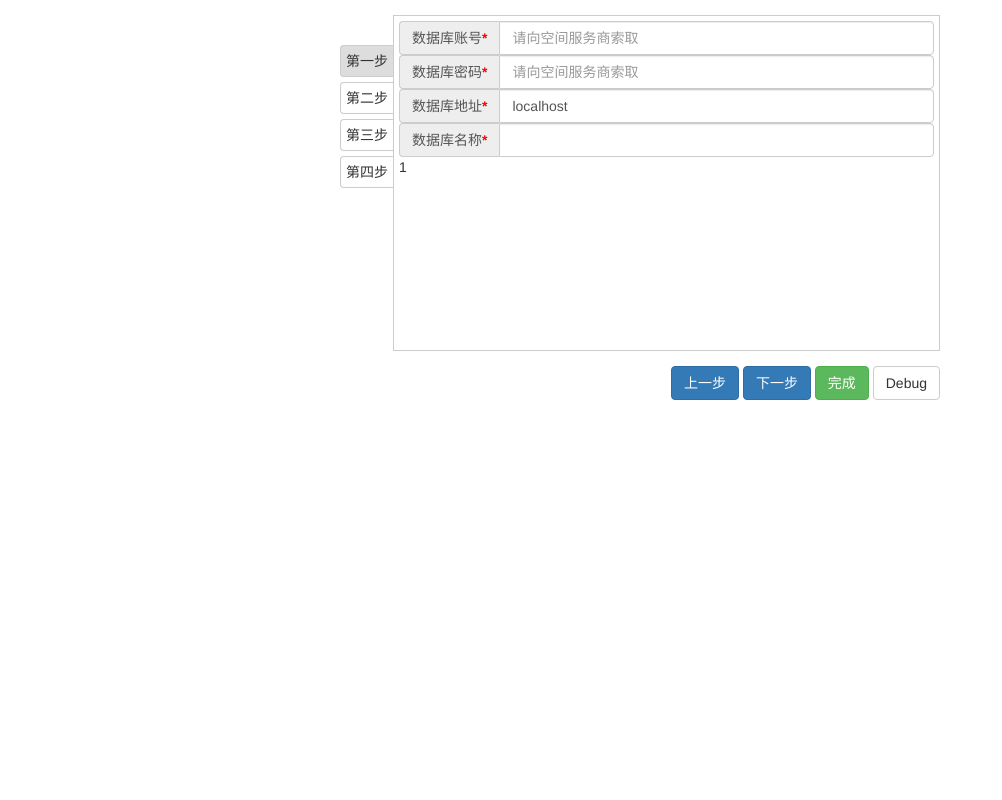
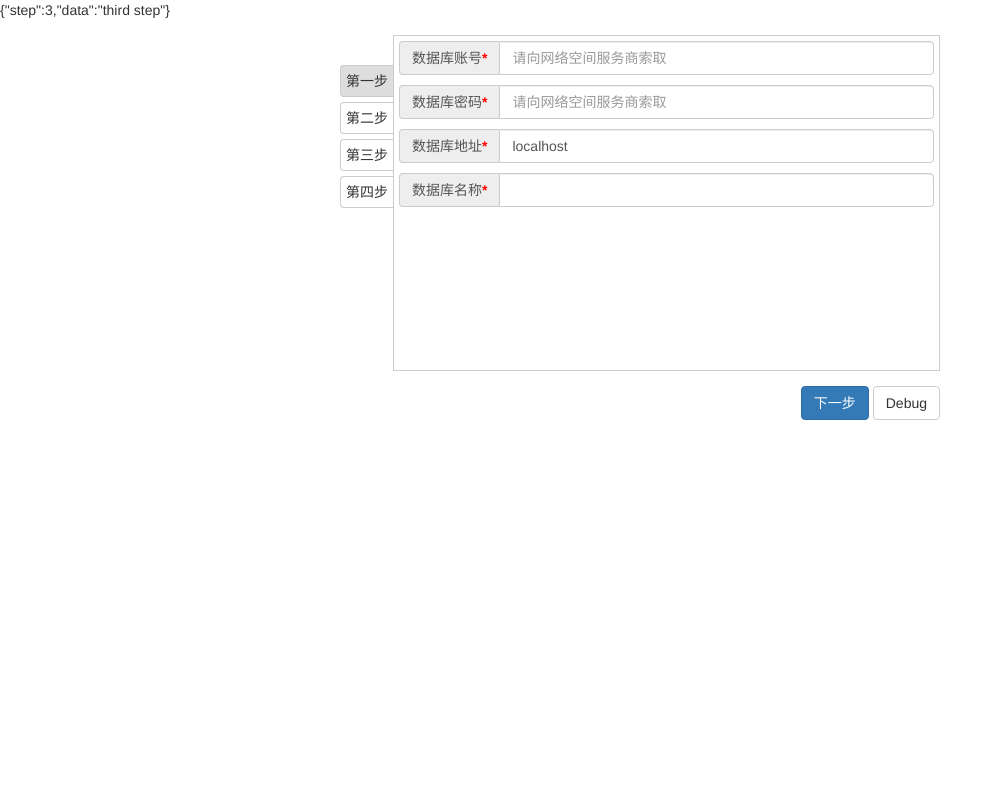
Before and after one commit to HardCarroll/HCMS, a PHP site: page /modules/install/index.php in a window 1280 px wide. Shown: the whole page, without its empty margins (0-1002 px from the left). Run offline with PHP 8.4, Linux system fonts and the light colour scheme.

Commit message:
upload 10/24

```diff
--- a/modules/install/index.php
+++ b/modules/install/index.php
@@ -10,6 +10,15 @@ if (isset($_SESSION["step"]) && !empty($_SESSION["step"])) {
 if (isset($_SESSION["count_steps"]) && !empty($_SESSION["count_steps"])) {
   $count_steps = $_SESSION["count_steps"];
 }
+
+$_SESSION["install"]["0"] = array("step"=>1, "data"=>"first step");
+$_SESSION["install"]["1"] = array("step"=>2, "data"=>"second step");
+$_SESSION["install"]["2"] = array("step"=>3, "data"=>"third step");
+$_SESSION["install"]["3"] = array("step"=>4, "data"=>"fouth step");
+
+echo json_encode($_SESSION["install"][2], 320);
+
+// print_r($_SESSION["install"]);
 ?>
 
 <!DOCTYPE html>
@@ -38,38 +47,35 @@ if (isset($_SESSION["count_steps"]) && !empty($_SESSION["count_steps"])) {
         <div class="step-table-item active">
           <div class="input-group">
             <span class="input-group-addon">数据库账号<b>*</b></span>
-            <input id="inDBAccount" type="text" class="form-control" placeholder="请向空间服务商索取">
+            <input id="inDBAccount" type="text" class="form-control" placeholder="请向网络空间服务商索取">
           </div>
           <div class="input-group">
             <span class="input-group-addon">数据库密码<b>*</b></span>
-            <input id="inDBPassword" type="password" class="form-control" placeholder="请向空间服务商索取">
+            <input id="inDBPassword" type="password" class="form-control" placeholder="请向网络空间服务商索取">
           </div>
           <div class="input-group">
             <span class="input-group-addon">数据库地址<b>*</b></span>
-            <input id="inDBHost" type="text" class="form-control" value="localhost" placeholder="请向空间服务商索取">
+            <input id="inDBHost" type="text" class="form-control" value="localhost" placeholder="请向网络空间服务商索取">
           </div>
           <div class="input-group">
             <span class="input-group-addon">数据库名称<b>*</b></span>
             <input id="inDBName" type="text" class="form-control">
           </div>
-          <div class="return-msg">1</div>
+          <div class="return-msg"></div>
         </div>
         <div class="step-table-item">
-          <p>page2: 1</p>
-          <p>page2: 2</p>
-          <p>page2: 3</p>
-          <p>page2: 4</p>
-          <p>page2: 5</p>
-          <p>page2: 6</p>
-          <p>page2: 7</p>
-          <p>page2: 8</p>
-          <p>page2: 9</p>
-          <p>page2: 10</p>
-          <p>page2: 11</p>
-          <p>page2: 12</p>
-          <p>page2: 13</p>
-          <p>page2: 14</p>
-          <p>page2: 15</p>
+          <div class="input-group">
+            <span class="input-group-addon">管理员账号<b>*</b></span>
+            <input id="inAdminAccount" type="text" class="form-control" placeholder="后台超级管理员账号">
+          </div>
+          <div class="input-group">
+            <span class="input-group-addon">管理员密码<b>*</b></span>
+            <input id="inAdminPassword" type="password" class="form-control" placeholder="后台超级管理员密码">
+          </div>
+          <div class="input-group">
+            <span class="input-group-addon">管理员密码<b>*</b></span>
+            <input id="inAdminConfirm" type="password" class="form-control" placeholder="确认后台超级管理员密码">
+          </div>
         </div>
         <div class="step-table-item">
           <p>page3: 1</p>
@@ -113,9 +119,9 @@ if (isset($_SESSION["count_steps"]) && !empty($_SESSION["count_steps"])) {
       </div>
     </div>
     <div class="install-foot">
-      <span class="btn btn-primary btn-prev <?php //if ($step === 1) echo "hidden"; ?>">上一步</span>
+      <span class="btn btn-primary btn-prev hidden<?php //if ($step === 1) echo "hidden"; ?>">上一步</span>
       <span class="btn btn-primary btn-next <?php //if ($step === $count_steps) echo "hidden"; ?>">下一步</span>
-      <span class="btn btn-success btn-done <?php //if ($step !== $count_steps) echo "hidden"; ?>">完成</span>
+      <span class="btn btn-success btn-done hidden<?php //if ($step !== $count_steps) echo "hidden"; ?>">完成</span>
       <span class="btn btn-default btn-debug">Debug</span>
     </div>
   </div>
--- a/modules/install/install.css
+++ b/modules/install/install.css
@@ -53,6 +53,9 @@
 .step-table .step-table-item.active {
   display: block;
 }
+.step-table .step-table-item .input-group+.input-group {
+  margin-top: 10px;
+}
 .step-table b {
   color: #F00;
 }
--- a/modules/install/install.js
+++ b/modules/install/install.js
@@ -1,22 +1,56 @@
 $(function() {
   // 上一步点击事件
   $(".btn-prev").off("click").on("click", function() {
-    $(".step-list").find(".active").install({token: "prev"}).removeClass("active").prev().addClass("active").removeClass("done");
-    // $(this).install({token: "prev"});
+    // $(".step-list").find(".active").removeClass("active").prev().addClass("active").removeClass("done").install({token: "prev"});
+    $(this).install({token: "prev"});
   });
 
   // 下一步点击事件
   $(".btn-next").off("click").on("click", function() {
-    // console.log($(".step-list").find(".active").index());
-    // console.log($(".step-list-item").length);
 
-    $(".step-list").find(".active").install({token: "next"}).removeClass("active").addClass("done").next().addClass("active");
-    // $(this).install({token: "next"});
+    // $(".step-list").find(".active").removeClass("active").addClass("done").next().addClass("active").install({token: "next"});
+    $(this).install({token: "next"});
   });
 
   // 完成点击事件
   $(".btn-done").off("click").on("click", function() {
     $(this).install({token: "done"});
+  });
+
+  $(".btn-debug").click(function() {
+    // var nodes = $(".step-table").find(".step-table-item.active").find(".input-group");
+    // for(var i=0; i<nodes.length; i++) {
+    //   console.log(nodes[i]);
+    // }
+
+    $.ajax({
+      url: "./handle.php",
+      type: "post",
+      data: "token=save",
+      dataType: "json",
+      processData: false,
+      success: function(result) {
+        console.log(result);
+      },
+      error: function(error) {
+        console.log("error: " + error);
+      }
+    });
+
+    $.ajax({
+      url: "./handle.php",
+      type: "post",
+      data: "token=load",
+      dataType: "json",
+      processData: false,
+      success: function(result) {
+        console.log(result);
+      },
+      error: function(error) {
+        console.log("error: " + error);
+      }
+    });
+
   });
 
 });
@@ -32,7 +66,10 @@ $(function() {
       var _that = this;
       var opts = $.extend({}, defaults, options);
 
-      console.log("install() " + this.index());
+      // opts.step = this.index();
+      // console.log("install() " + this.index());
+      // console.log(opts.step = $(".step-list").find(".active").index());
+      // $(".step-table-item").eq(opts.step).addClass("active").siblings().removeClass("active");
 
       switch(opts.token) {
         case "prev":
@@ -46,11 +83,15 @@ $(function() {
           break;
       }
 
+      aysncStatus(opts);
+
+      console.log(opts);
+
       return _that;
     }
   });
 
-  var defaults = {step: 1, prev: 0, next: 2};
+  var defaults = {};
 
   // 私有方法，不能被外部访问
   // 检查参数合法性
@@ -65,15 +106,79 @@ $(function() {
   }
 
   function prev(options) {
-    console.log(options);
+    options.index = $(".step-list").find(".active").removeClass("active").prev().addClass("active").removeClass("done").index();
+    $(".step-table-item").eq(options.index).addClass("active").siblings().removeClass("active");
+
+    options.backward = options.index+1;
   }
 
   function next(options) {
-    console.log(options);
+    options.index = $(".step-list").find(".active").removeClass("active").addClass("done").next().addClass("active").index();
+    $(".step-table-item").eq(options.index).addClass("active").siblings().removeClass("active");
+
+    options.backward = options.index-1;
+    // switch(options.backward) {
+    //   case 0:
+    //     break;
+    //   case 1:
+    //     break;
+    //   case 2:
+    //     break;
+    //   case 3:
+    //     break;
+    // }
+
+    // var fmd = new FormData();
+    // fmd.append("token", "next");
+
+    // fmd.append("db_account", $("#inDBAccount").val());
+    // fmd.append("db_password", $("#inDBPassword").val());
+    // fmd.append("db_host", $("#inDBHost").val());
+    // fmd.append("db_name", $("#inDBName").val());
+
+    // saveData(fmd);
+
   }
 
   function done(options) {
     console.log(options);
+  }
+
+  function saveData(data) {
+    //
+    $.ajax({
+      url: "./handle.php",
+      type: "post",
+      data: data,
+      contentType: false,
+      dataType: "json",
+      processData: false,
+      aysnc: true,
+      success: function(result) {
+        console.log(result);
+      },
+      error: function(msg) {
+        console.log("error: " + msg);
+      }
+    });
+  }
+
+  function aysncStatus(options) {
+    if(options.index === 0) {
+      $(".btn-prev").addClass("hidden");
+    }
+    else {
+      $(".btn-prev").removeClass("hidden");
+    }
+
+    if(options.index === 3) {
+      $(".btn-next").addClass("hidden");
+      $(".btn-done").removeClass("hidden");
+    }
+    else {
+      $(".btn-done").addClass("hidden");
+      $(".btn-next").removeClass("hidden");
+    }
   }
 
 })(jQuery)
```
Also changed, not shown: modules/install/handle.php (+22 -2 lines).
